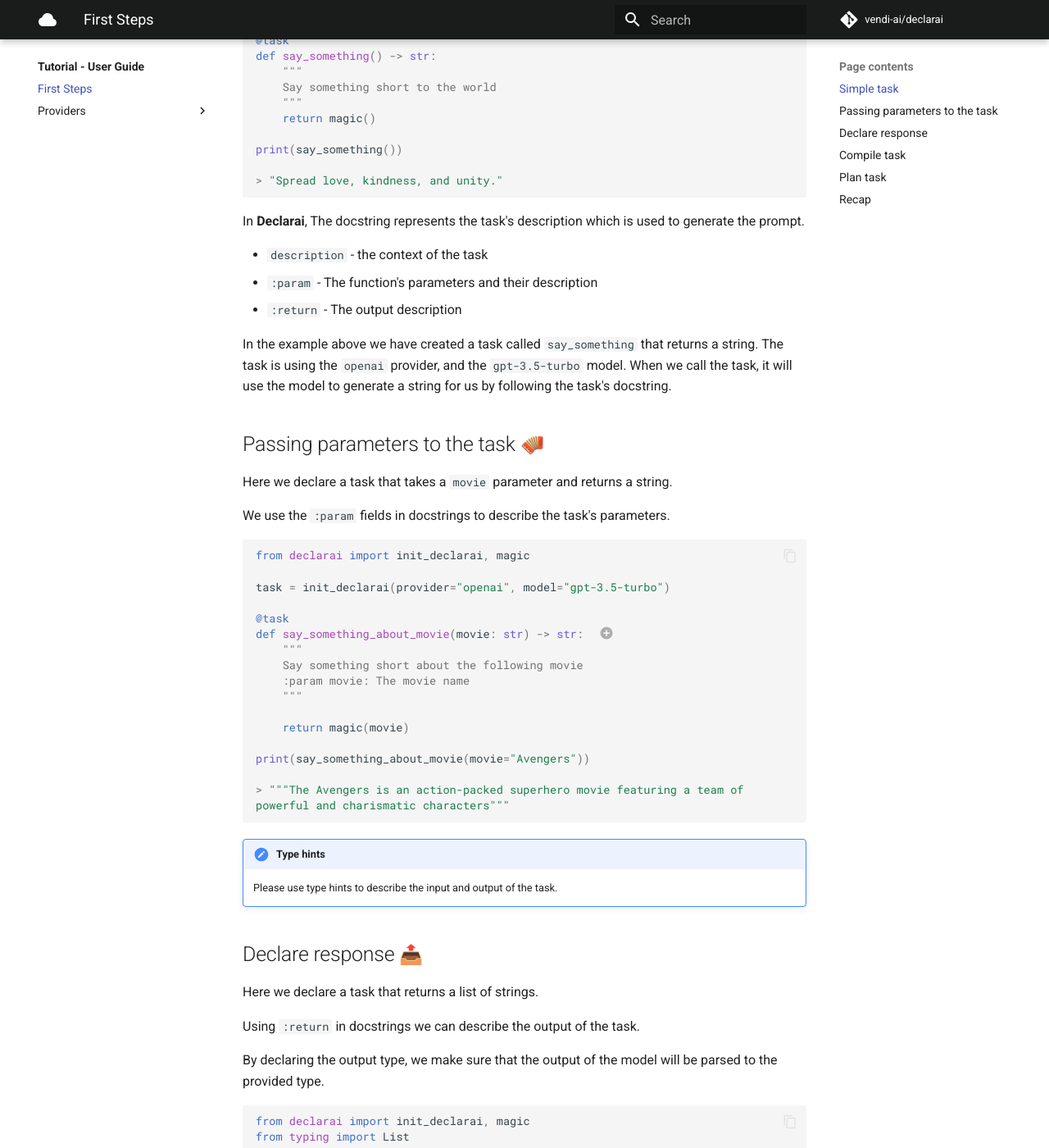
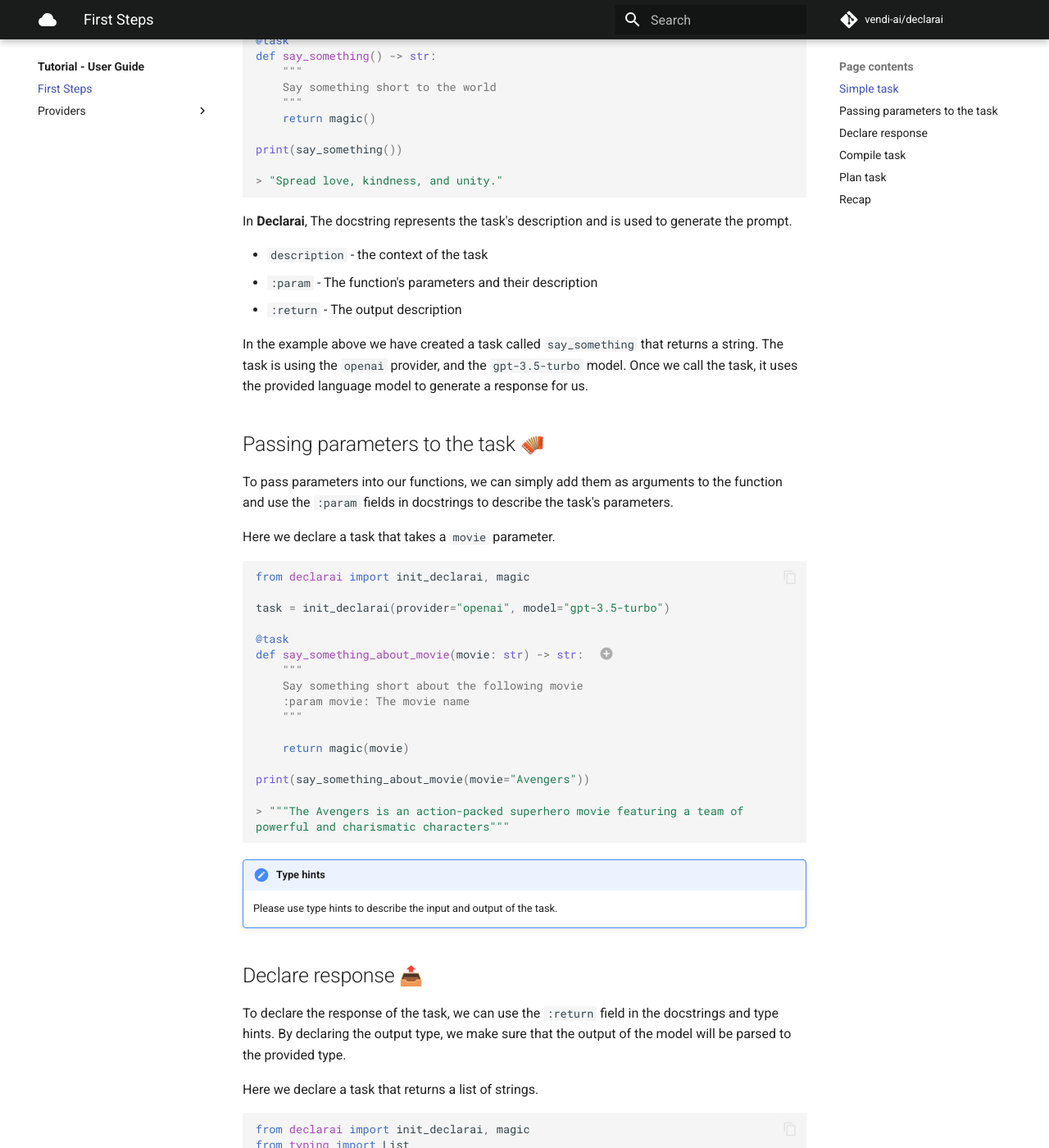
Before and after one commit to sticklight-io/declarai, an MkDocs documentation site: the page built from docs/docs/tutorial/first_steps.md, in a window 1280 px wide and 1400 px high, scrolled down 367 px. Shown: the whole window at 82% size. Built offline with MkDocs 1.6.1 and Material for MkDocs 9.7.7, drawn with Linux system fonts in a browser that asks for light colours; emoji names are drawn with the system emoji font; comment, search, counter and statistics services are not loaded; some of the changed text lies outside the part shown.

Commit message:
fix docs

````diff
--- a/docs/docs/tutorial/first_steps.md
+++ b/docs/docs/tutorial/first_steps.md
@@ -17,7 +17,7 @@
 
 > "Spread love, kindness, and unity."
 ```
-In **Declarai**, The docstring represents the task's description which is used to generate the prompt.
+In **Declarai**, The docstring represents the task's description and is used to generate the prompt.
 
    - `description` - the context of the task
    - `:param` - The function's parameters and their description
@@ -25,13 +25,14 @@
 
 In the example above we have created a task called `say_something` that returns a string.
 The task is using the `openai` provider, and the `gpt-3.5-turbo` model.
-When we call the task, it will use the model to generate a string for us by following the task's docstring.
+Once we call the task, it uses the provided language model to generate a response for us.
 
 
 ## Passing parameters to the task  :accordion:
-Here we declare a task that takes a `movie` parameter and returns a string.
+To pass parameters into our functions, we can simply add them as arguments to the function and use the `:param` fields in docstrings to describe the task's parameters.
 
-We use the `:param` fields in docstrings to describe the task's parameters.
+
+Here we declare a task that takes a `movie` parameter.
 ```py
 from declarai import init_declarai, magic
 
@@ -59,13 +60,10 @@
 
 
 ## Declare response :outbox_tray:
+To declare the response of the task, we can use the `:return` field in the docstrings and type hints.
+By declaring the output type, we make sure that the output of the model will be parsed to the provided type.
 
 Here we declare a task that returns a list of strings.
-
-Using `:return` in docstrings we can describe the output of the task.
-
-By declaring the output type, we make sure that the output of the model will be parsed to the provided type.
-
 ```py
 from declarai import init_declarai, magic
 from typing import List
@@ -136,7 +134,6 @@
 You can see that the real prompt sent to the model is a bit different than the docstring.
 
 Declarai uses the docstring to generate the prompt, but it also adds some minimal additional information to the prompt, helping the model to generate better results.
-You can also compile the task with the real values of the parameters:
 
 You can also compile the task with the real values of the parameters:
 
@@ -205,18 +202,6 @@
 > #<declarai.tasks.base_llm_task.LLMTaskFuture object at 0x106795790>
 
 
-print(plan.get_populated_prompt())
->"""
-Say one thing you liked and one thing you didn't like about the following movie
-Inputs:
-movie: Avengers
-The output should be a markdown code snippet formatted in the following schema, including the leading and trailing '```json' and '```':
-```json
-{{
-    result: typing.List[str]  #  A list of two strings - one thing you liked and one thing you didn't like
-}}
-"""
-
 # Execute the task by calling the plan
 plan()
 > ['I liked the action-packed storyline and the epic battle scenes.',
@@ -240,4 +225,4 @@
 - Add type hints to the task.
 - Add a docstring to the task.
 - Use the `compile` method to view the prompt that will be sent to the model.
-- Use the 'plan' method to create a plan for the task.
+- Use the `plan` method to create a plan for the task.
````
Also changed, not shown: docs/docs/index.md (+9 -9 lines), docs/docs/tutorial/index.md (+4 -4 lines).
